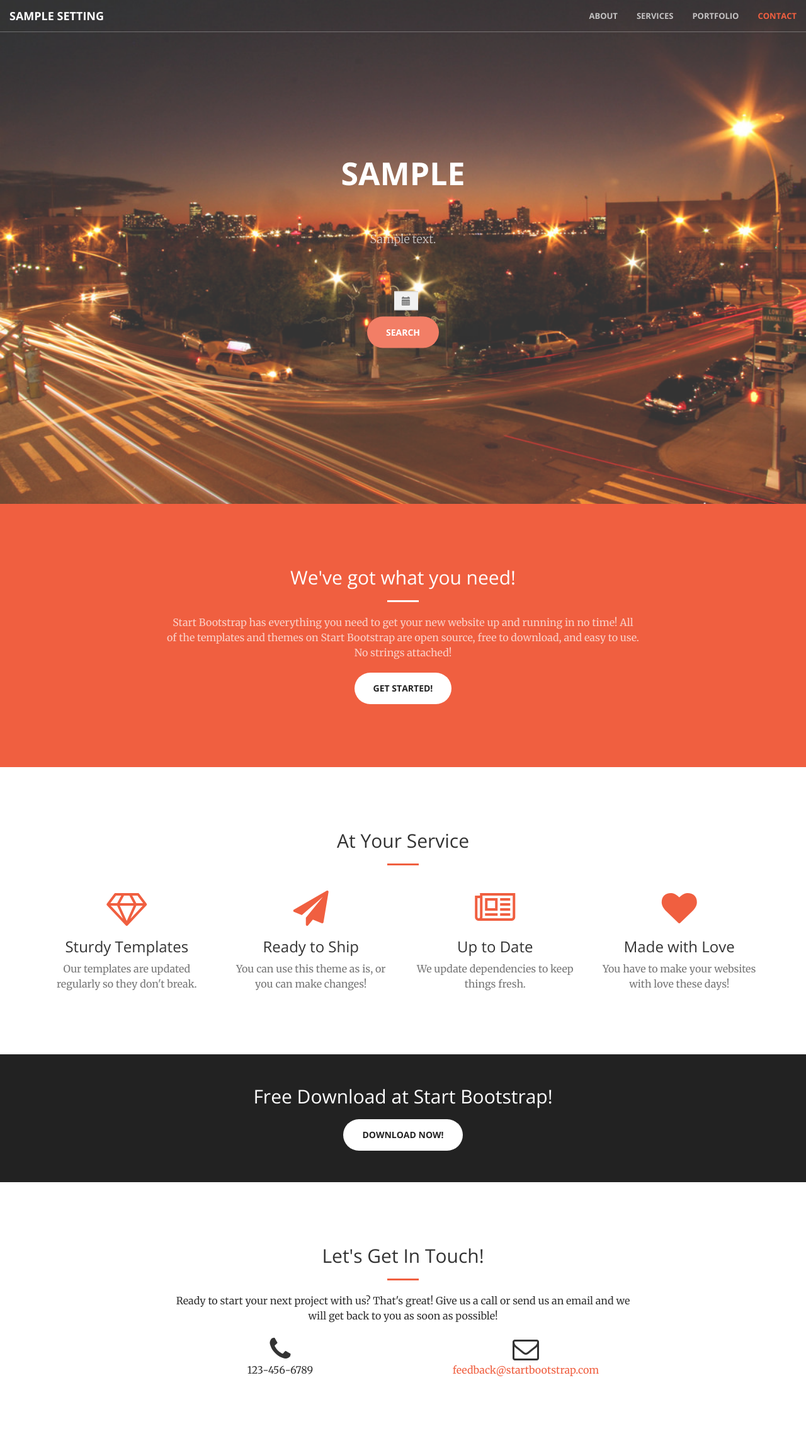
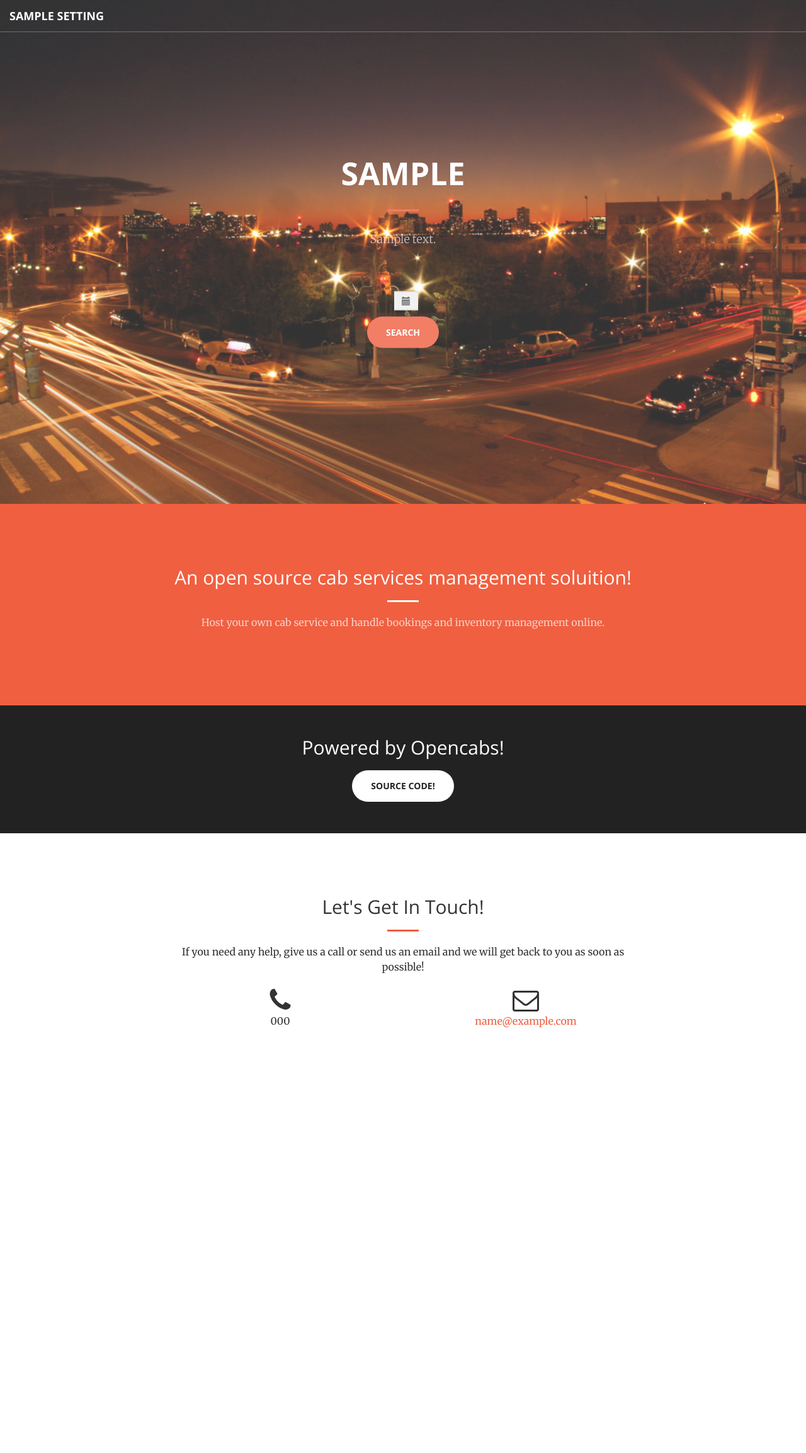
Before and after one commit to jypsi/cabs, a Django app: template opencabs/templates/opencabs/index.html in a window 1280 px wide. Shown: the whole page at 63% size. After the commit the page ends 1631 px from the top, so only its background shows below. Run offline with Django 3.2, Linux system fonts and the light colour scheme; the template is opened without the code that fills it: most values are stand-ins (such as "Sample title", 1, 10 or a date in 2020); some libraries are stand-ins or nearby versions.

Commit message:
Update base, index templates.

```diff
--- a/opencabs/settings.py
+++ b/opencabs/settings.py
@@ -142,3 +142,5 @@ PROJECT_HEADER = 'Book your travel!'
 PROJECT_DESCRIPTION = ''
 PNR_PREFIX = 'OC'
 ROUTE_CODE_FUNC = lambda a, b: '%s-%s' % (a, b) if a > b else '%s-%s' % (b, a)
+CONTACT_PHONE = '123-456-6789'
+CONTACT_EMAIL = 'your-email@your-domain.com'
--- a/opencabs/templates/base.html
+++ b/opencabs/templates/base.html
@@ -58,13 +58,16 @@
         <div class="container-fluid">
             <!-- Brand and toggle get grouped for better mobile display -->
             <div class="navbar-header">
+                {% comment %}
                 <button type="button" class="navbar-toggle collapsed" data-toggle="collapse" data-target="#bs-example-navbar-collapse-1">
                     <span class="sr-only">Toggle navigation</span> Menu <i class="fa fa-bars"></i>
                 </button>
-                <a class="navbar-brand page-scroll" href="#page-top">{{ settings.PROJECT_NAME }}</a>
+                {% endcomment %}
+                <a class="navbar-brand page-scroll" href="/">{{ settings.PROJECT_NAME }}</a>
             </div>
 
             <!-- Collect the nav links, forms, and other content for toggling -->
+            {% comment %}
             <div class="collapse navbar-collapse" id="bs-example-navbar-collapse-1">
                 <ul class="nav navbar-nav navbar-right">
                     <li>
@@ -81,6 +84,7 @@
                     </li>
                 </ul>
             </div>
+            {% endcomment %}
             <!-- /.navbar-collapse -->
         </div>
         <!-- /.container-fluid -->
@@ -101,15 +105,15 @@
                     <div class="col-lg-8 col-lg-offset-2 text-center">
                         <h2 class="section-heading">Let's Get In Touch!</h2>
                         <hr class="primary">
-                        <p>Ready to start your next project with us? That's great! Give us a call or send us an email and we will get back to you as soon as possible!</p>
+                        <p>If you need any help, give us a call or send us an email and we will get back to you as soon as possible!</p>
                     </div>
                     <div class="col-lg-4 col-lg-offset-2 text-center">
                         <i class="fa fa-phone fa-3x sr-contact"></i>
-                        <p>123-456-6789</p>
+                        <p>{{ settings.CONTACT_PHONE }}</p>
                     </div>
                     <div class="col-lg-4 text-center">
                         <i class="fa fa-envelope-o fa-3x sr-contact"></i>
-                        <p><a href="mailto:your-email@your-domain.com">feedback@startbootstrap.com</a></p>
+                        <p><a href="mailto:{{ setting.CONTACT_EMAIL }}">{{ settings.CONTACT_EMAIL }}</a></p>
                     </div>
                 </div>
             </div>
--- a/opencabs/templates/opencabs/index.html
+++ b/opencabs/templates/opencabs/index.html
@@ -72,20 +72,20 @@
     <div class="container">
         <div class="row">
             <div class="col-lg-8 col-lg-offset-2 text-center">
-                <h2 class="section-heading">We've got what you need!</h2>
+                <h2 class="section-heading">An open source cab services management soluition!</h2>
                 <hr class="light">
-                <p class="text-faded">Start Bootstrap has everything you need to get your new website up and running in no time! All of the templates and themes on Start Bootstrap are open source, free to download, and easy to use. No strings attached!</p>
-                <a href="#services" class="page-scroll btn btn-default btn-xl sr-button">Get Started!</a>
+                <p class="text-faded">Host your own cab service and handle bookings and inventory management online.</p>
             </div>
         </div>
     </div>
 </section>
 
-<section id="services">
+{% comment %}
+<section id="features">
     <div class="container">
         <div class="row">
             <div class="col-lg-12 text-center">
-                <h2 class="section-heading">At Your Service</h2>
+                <h2 class="section-heading">Features</h2>
                 <hr class="primary">
             </div>
         </div>
@@ -94,7 +94,7 @@
         <div class="row">
             <div class="col-lg-3 col-md-6 text-center">
                 <div class="service-box">
-                    <i class="fa fa-4x fa-diamond text-primary sr-icons"></i>
+                    <i class="fa fa-4x fa-magic text-primary sr-icons"></i>
                     <h3>Sturdy Templates</h3>
                     <p class="text-muted">Our templates are updated regularly so they don't break.</p>
                 </div>
@@ -123,12 +123,13 @@
         </div>
     </div>
 </section>
+{% endcomment %}
 
 <aside class="bg-dark">
     <div class="container text-center">
         <div class="call-to-action">
-            <h2>Free Download at Start Bootstrap!</h2>
-            <a href="http://startbootstrap.com/template-overviews/creative/" class="btn btn-default btn-xl sr-button">Download Now!</a>
+            <h2>Powered by Opencabs!</h2>
+            <a href="https://github.com/rtnpro/opencabs" class="btn btn-default btn-xl sr-button">Source code!</a>
         </div>
     </div>
 </aside>
```
